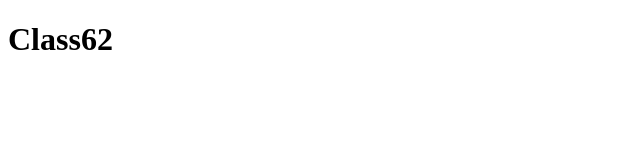
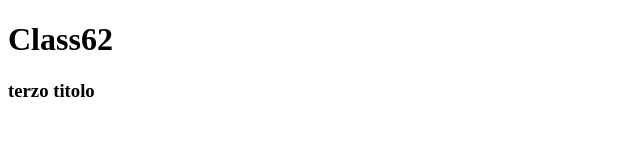
Before and after one commit to Pietroarmill/class62-firs-repo, a plain HTML site: page index.html in a window 1280 px wide. Shown: the whole page, without its empty margins (0-640 px from the left). Drawn offline with Linux system fonts and the light colour scheme.

Commit message:
third commit

```diff
--- a/index.html
+++ b/index.html
@@ -9,5 +9,7 @@
 <body>
     <h1>Class62</h1>
 
+    <h3>terzo titolo</h3>
+
 </body>
 </html>
```
